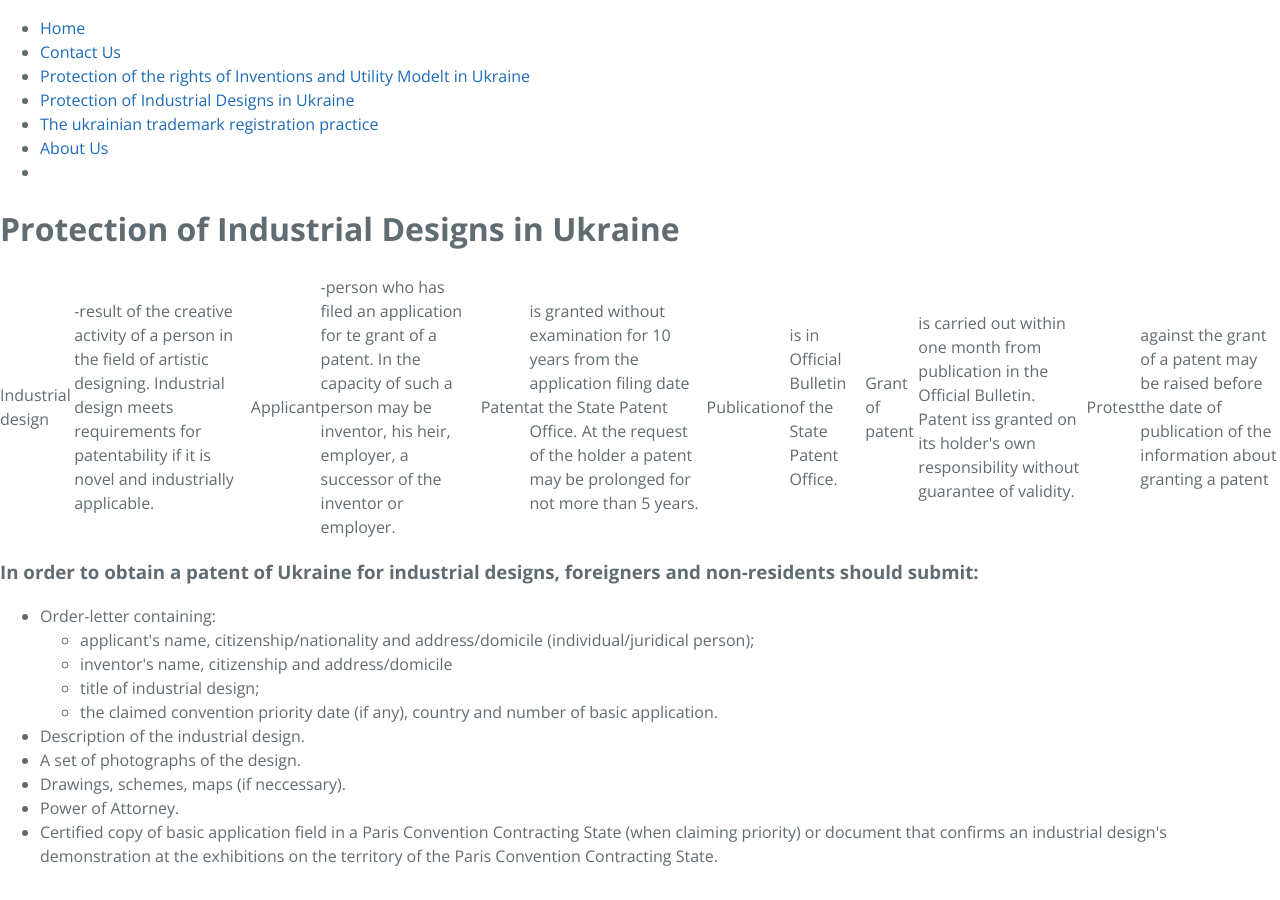
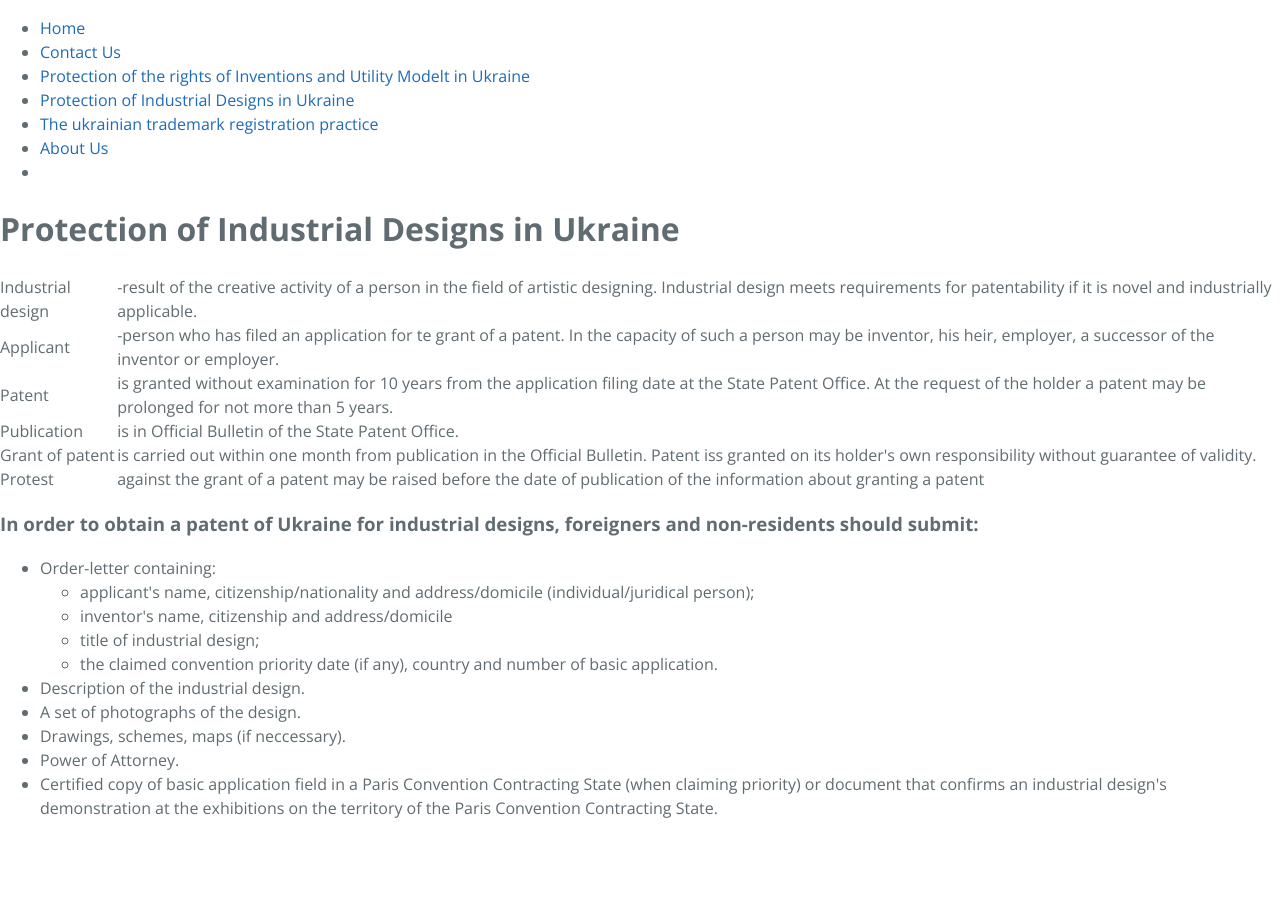
Before and after one commit to Mindshine/patent, a Jekyll site: the page built from _posts/en/pages/2000-01-01-designs.html, in a window 1280 px wide. Built offline with Jekyll 4.4.1, drawn with Linux system fonts in a browser that asks for light colours; Markdown is read by kramdown in place of the engine named in the settings.

Commit message:
Update 2000-01-01-designs.html

```diff
--- a/_posts/en/pages/2000-01-01-designs.html
+++ b/_posts/en/pages/2000-01-01-designs.html
@@ -9,10 +9,20 @@ categories:
 <table>
   <tr>
     <td>Industrial design</td><td>-result of the creative activity of a person in the field of artistic designing. Industrial design meets requirements for patentability if it is novel and industrially applicable.</td>
+  </tr>
+  <tr>
     <td>Applicant</td><td>-person who has filed an application for te grant of a patent. In the capacity of such a person may be inventor, his heir, employer, a successor of the inventor or employer.</td>
+  </tr>
+  <tr>
     <td>Patent</td><td>is granted without examination for 10 years from the application filing date at the State Patent Office. At the request of the holder a patent may be prolonged for not more than 5 years.</td>
+  </tr>
+  <tr>
     <td>Publication</td><td>is in Official Bulletin of the State Patent Office.</td>
+  </tr>
+  <tr>
     <td>Grant of patent</td><td>is carried out within one month from publication in the Official Bulletin. Patent iss granted on its holder's own responsibility without guarantee of validity.</td>
+  </tr>
+  <tr>
     <td>Protest</td><td>against the grant of a patent may be raised before the date of publication of the information about granting a patent</td>
   </tr>
 </table>
```
